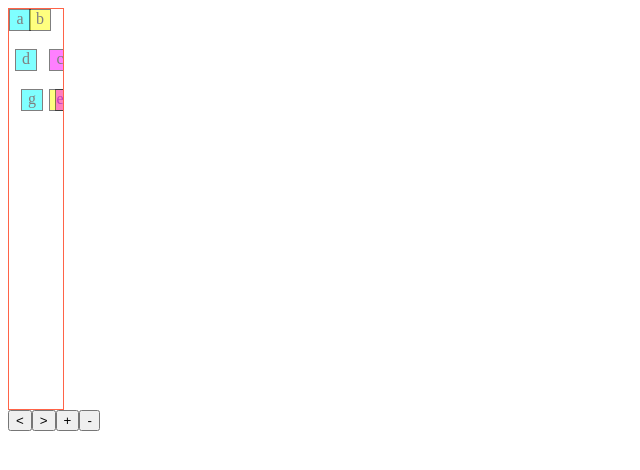
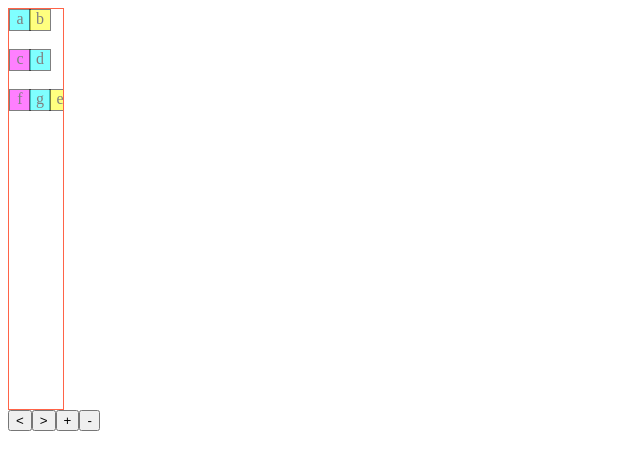
Before and after one commit to mikemajara/react-spring-animated-grid, a React (Create React App) app: page / in a window 1280 px wide. Shown: the top 470 px of the page, without its empty margins (0-640 px from the left). Built offline with nearby package versions, Linux system fonts and the light colour scheme.

Commit message:
leftOffset checkpoint

```diff
--- a/src/App.js
+++ b/src/App.js
@@ -186,6 +186,12 @@ export default function App() {
       let adjustedLeftOffset =
         getPreviousItemsWidthForRow(idx,  containerWidth)
 
+      const iw = getItemWidth(idx)
+
+      // if (containerwidth < (adjustedLeftOffset + iw)){
+      //   left
+      // }
+
 
       // const adjustedLeftOffset = (idx % topOffset) * leftOffsetRaw;
       if (print) {
@@ -200,9 +206,9 @@ export default function App() {
         // console.log(`containerWidth = ${containerWidth}`);
       }
       // FIXME -> return just one adjustedOffset
-      adjustedLeftOffset = (adjustedLeftOffset + getItemWidth(idx)) < containerWidth
-        ? leftOffsetRaw % containerWidth
-        : adjustedLeftOffset;
+      // adjustedLeftOffset = (adjustedLeftOffset + getItemWidth(idx)) < containerWidth
+      //   ? leftOffsetRaw % containerWidth
+      //   : adjustedLeftOffset;
 
       return [leftOffsetRaw, adjustedLeftOffset];
     };
```
